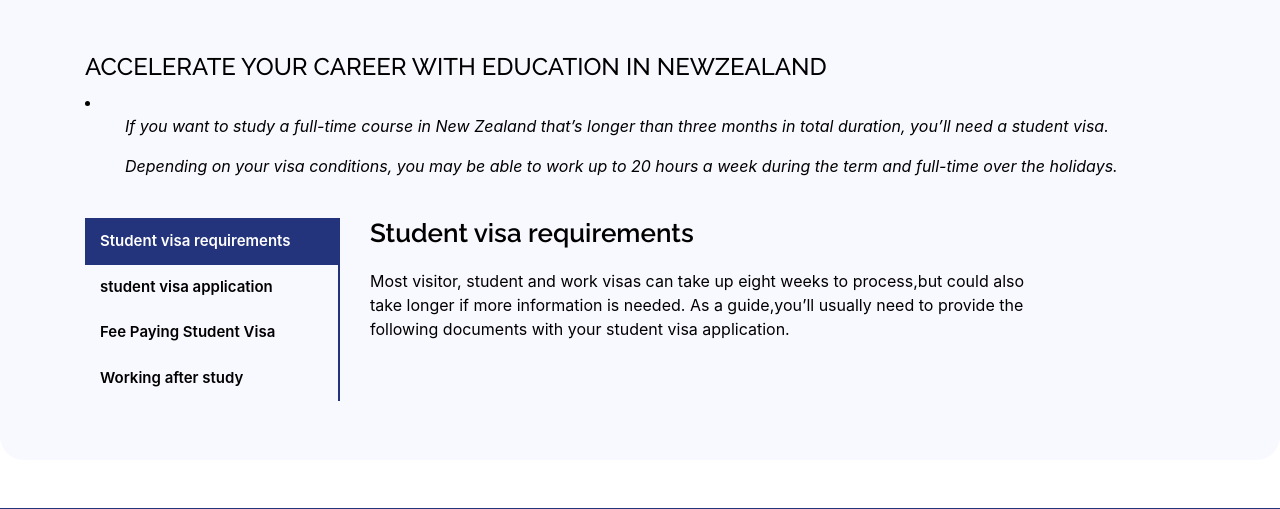
After one commit to Unisight-Technologies/visa-to-newzealand, a Django app: page /studentvisa/ in a window 1280 px wide. The commit adds this page. Shown: the part 530-1039 px from the top of the page. Run offline with Django 3.2, Linux system fonts and the light colour scheme; some libraries are stand-ins or nearby versions.

Commit message:
Visa pages added holiday and student done

```diff
--- a/newzealand/urls.py
+++ b/newzealand/urls.py
@@ -21,5 +21,10 @@ urlpatterns = [
     path('', views.Homepage.as_view(),name="index"),
     path('aboutus/', views.Aboutpage.as_view(),name="aboutus"),
     path('contactus/', views.Contactpage.as_view(),name="contactus"),
+    path('workvisa/', views.Workpage.as_view(),name="workvisa"),
+    path('studentvisa/', views.Studentpage.as_view(),name="studentvisa"),
+    path('investorvisa/', views.Investorpage.as_view(),name="investorvisa"),
+    path('holidayvisa/', views.Holidaypage.as_view(),name="holidayvisa"),
+    path('self-empvisa/', views.Self_emp_page.as_view(),name="self-empvisa"),
     # path('refresh/', views.refresh, name='refresh')
 ]
--- a/nzapp/templates/base.html
+++ b/nzapp/templates/base.html
@@ -80,11 +80,11 @@
         <li><a href="{% url 'aboutus' %}">About Us</a></li>
         <li class="drop-down"><a href="#services">Services</a>
           <ul>
-            <li><a href="#">Student visa</a></li>
-            <li><a href="#">Working holiday visa</a></li>
-            <li><a href="#">Work visa</a></li>
-            <li><a href="#">Self employment visa</a></li>
-            <li><a href="#">Investing visa</a></li>
+            <li><a href="{% url 'studentvisa' %}">Student visa</a></li>
+            <li><a href="{% url 'holidayvisa' %}">Working holiday visa</a></li>
+            <li><a href="{% url 'workvisa' %}">Work visa</a></li>
+            <li><a href="{% url 'self-empvisa' %}">Self employment visa</a></li>
+            <li><a href="{% url 'investorvisa' %}">Investing visa</a></li>
           </ul>
         </li>
         <!-- <li><a href="#portfolio">Portfolio</a></li> -->
@@ -105,20 +105,6 @@
               <li>  <a href="#">Denmark</a> </li>
 
             </ul>
-            <!-- <li><a href="#">Drop Down 1</a></li>
-            <li class="drop-down"><a href="#">Deep Drop Down</a>
-              <ul>
-                <li><a href="#">Deep Drop Down 1</a></li>
-                <li><a href="#">Deep Drop Down 2</a></li>
-                <li><a href="#">Deep Drop Down 3</a></li>
-                <li><a href="#">Deep Drop Down 4</a></li>
-                <li><a href="#">Deep Drop Down 5</a></li>
-              </ul>
-            </li>
-            <li><a href="#">Drop Down 2</a></li>
-            <li><a href="#">Drop Down 3</a></li>
-            <li><a href="#">Drop Down 4</a></li>
-          </ul> -->
         </li>
         <li><a href="{% url 'contactus' %}">Contact Us</a></li>
 
@@ -151,8 +137,6 @@
             <div class="social-links mt-3">
               <a href="#" class="facebook"><i class="bx bxl-facebook"></i></a>
               <a href="#" class="instagram"><i class="bx bxl-instagram"></i></a>
-              <!-- <a href="#" class="google-plus"><i class="bx bxl-skype"></i></a>
-              <a href="#" class="linkedin"><i class="bx bxl-linkedin"></i></a> -->
             </div>
           </div>
         </div>
@@ -162,14 +146,12 @@
           <ul>
             <li><i class="bx bx-chevron-right"></i> <a href="{% url 'index' %}">Home</a></li>
             <li><i class="bx bx-chevron-right"></i> <a href="{% url 'aboutus' %}">About Us</a></li>
-            <li><i class="bx bx-chevron-right"></i> <a href="#">Student visa </a></li>
-            <li><i class="bx bx-chevron-right"></i> <a href="#">Working holiday visa</a></li>
-            <li><i class="bx bx-chevron-right"></i> <a href="#">Work visa</a></li>
-            <li><i class="bx bx-chevron-right"></i> <a href="#">Self employment visa</a></li>
-            <li><i class="bx bx-chevron-right"></i> <a href="#"> Investing visa</a></li>
-            <li><i class="bx bx-chevron-right"></i> <a href="{% url 'contactus' %}">Contact Us</a></li>
-             <!-- <li><i class="bx bx-chevron-right"></i> <a href="#">Terms of service</a></li> -->
-             <!-- <li><i class="bx bx-chevron-right"></i> <a href="#">Privacy policy</a></li> -->
+            <li><i class="bx bx-chevron-right"></i> <a href="{% url 'studentvisa' %}">Student visa </a></li>
+            <li><i class="bx bx-chevron-right"></i> <a href="{% url 'holidayvisa' %}">Working holiday visa</a></li>
+            <li><i class="bx bx-chevron-right"></i> <a href="{% url 'workvisa' %}">Work visa</a></li>
+            <li><i class="bx bx-chevron-right"></i> <a href="{% url 'self-empvisa' %}">Self employment visa</a></li>
+            <li><i class="bx bx-chevron-right"></i> <a href="{% url 'investorvisa' %}"> Investing visa</a></li>
+            <li><i class="bx bx-chevron-right"></i> <a href="{% url 'contactus' %}">Contact Us</a></li>             <!-- <li><i class="bx bx-chevron-right"></i> <a href="#">Terms of service</a></li> -->             <!-- <li><i class="bx bx-chevron-right"></i> <a href="#">Privacy policy</a></li> -->
            </ul>
          </div>
 
--- /dev/null
+++ b/nzapp/templates/studentvisa.html
@@ -0,0 +1,183 @@
+{% extends 'base.html' %}
+{% load static %}
+{% block body_block %}
+
+<main id="main">
+
+  <section id="one" class="wrapper style1">
+
+    <section id="specials" class="specials">
+      <div class="container" data-aos="fade-up">
+
+        <div class="section-title">
+          <span style="color: #000">STUDENT VISA</span><br><br>
+          <img style="width: 35%" src="/static/assets/img/20210109_174758_0001.png" alt="">
+
+          <!-- <p style="color: black; font-size: 3em; font-family:Open Sans, sans-serif;">STUDENT & TRAINING VISA</p> -->
+          </div>
+          <br>
+
+          <div class="section-title-details">
+            <h4>ACCELERATE YOUR CAREER WITH EDUCATION IN NEWZEALAND</h4>
+            <li>
+              <ul><i>  If you want to study a full-time course in New Zealand that’s longer than three  months in total duration, you’ll need a student visa.</i></ul>
+              <ul><i>  Depending on your visa conditions, you may be able to work up to 20  hours a week during the term and full-time over the holidays.</i></ul>
+            </li>
+          </div>
+<br>
+        <div class="row" data-aos="fade-up" data-aos-delay="100">
+          <div class="col-lg-3">
+            <ul class="nav nav-tabs flex-column">
+              <li class="nav-item">
+                <a class="nav-link active show" data-toggle="tab" href="#tab-1">Student visa requirements</a>
+              </li>
+              <li class="nav-item">
+                <a class="nav-link" data-toggle="tab" href="#tab-2">student visa application</a>
+              </li>
+              <li class="nav-item">
+                <a class="nav-link" data-toggle="tab" href="#tab-3">Fee Paying Student Visa</a>
+              </li>
+              <li class="nav-item">
+                <a class="nav-link" data-toggle="tab" href="#tab-4">Working after study </a>
+              </li>
+            </ul>
+          </div>
+          <div class="col-lg-9 mt-4 mt-lg-0">
+            <div class="tab-content">
+              <div class="tab-pane active show" id="tab-1">
+                <div class="row">
+                  <div class="col-lg-10 details order-2 order-lg-1">
+                    <h3>Student visa requirements </h3>
+                    <p>Most visitor, student and work visas can take up eight weeks to process,but could also take longer if more information is needed. As a guide,you’ll usually need to provide the following documents with your student visa application.</p>
+                  </div>
+                  <!-- <div class="col-lg-4 text-center order-1 order-lg-2">
+                  <img src="assets/img/sunsweet.jpeg" alt="" class="img-fluid">
+                </div> -->
+              </div>
+            </div>
+            <div class="tab-pane" id="tab-2">
+              <div class="row">
+                <div class="col-lg-10 details order-2 order-lg-1">
+                  <h3>student visa application</h3>
+
+                  <ul>
+                    <li class="font-italic"> <i class="icofont-check-circled"></i>An offer of place from an approved education provider</li>
+                    <li class="font-italic"> <i class="icofont-check-circled"></i> Evidence that you have enough money to pay your tuition fees</li>
+                    <li class="font-italic"> <i class="icofont-check-circled"></i>Your passport and acceptable passport-style photo(s)</li>
+                    <li class="font-italic"> <i class="icofont-check-circled"></i>Proof of funds – $15,000 per year, to cover your living expenses • A copy of your air ticket home, or proof that you have enough money to  buy one</li>
+                    <li class="font-italic"> <i class="icofont-check-circled"></i> An accommodation guarantee, if you’re under 18 </li>
+                    <li class="font-italic"> <i class="icofont-check-circled"></i> Your visa application fee </li>
+                    <li class="font-italic"> <i class="icofont-check-circled"></i> You may also be asked to provide a medical certificate and chest x-ray,  and a police certificate.</li>
+                  </ul>
+                </div>
+            </div>
+          </div>
+          <div class="tab-pane" id="tab-3">
+            <div class="row">
+              <div class="col-lg-11 details order-2 order-lg-1">
+                <h3>Fee Paying Student Visa</h3>
+                <p><b>If you’re from overseas, you can apply for a visa to study full-time in New  Zealand. You’ll need to pay the full cost of your courses and enrol with  an approved education provider. While you’re here, you can enjoy New  Zealand’s high-quality teaching standards and gain internationally  recognised qualifications.</b>
+                <br>
+                <ul> <b>You Can:</b>
+                  <li class="font-italic"> <i class="icofont-check-circled"></i>Study full-time at the course stated on your visa – this includes schools,  tertiary (study after secondary school) and English language study. </li>
+                  <li class="font-italic"> <i class="icofont-check-circled"></i>Work part-time up to 20 hours a week while studying or full-time in the  holidays, depending on your visa conditions. </li>
+                  <li class="font-italic"> <i class="icofont-check-circled"></i>Live by yourself above a certain age, otherwise you’ll need to come with  your parent or legal guardian. </li>
+                </ul>
+                <ul> <b>Things to note:</b>
+                  <li class="font-italic"> <i class="icofont-check-circled"></i>If you want to bring your partner or children with you, they can apply for  visas based on their relationship to you. </li>
+                  <li class="font-italic"> <i class="icofont-check-circled"></i>Your Student Visa is normally for the same length of time as the study  you’ve paid for.  </li>
+                  <li class="font-italic"> <i class="icofont-check-circled"></i>You can apply for this visa if you’re a distance learning or  correspondence student who is studying outside New Zealand and you  need to visit New Zealand for more than 3 months to attend your  education provider, eg to do practical study or sit exams.</li>
+                </ul>
+                </div>
+          </div>
+        </div>
+
+        <div class="tab-pane" id="tab-4">
+          <div class="row">
+            <div class="col-lg-10 details order-2 order-lg-1">
+              <h3>Working after study</h3>
+              <p>If you'd like to work here after gaining your qualification to get some  experience, you need to know about our requirements to work after  study. It's good to have these in mind when deciding what course to  enrol in so you gain a qualification that's needed and valued by New  Zealand employers. </p>
+                        </div>
+        </div>
+
+
+      </div>
+    </div>
+    </div>
+
+  </div>
+</section>
+</section>
+
+
+  <!-- <section id="pricing" class="pricing">
+    <div class="container">
+
+      <div class="section-title">
+          <span style="color: black">STUDENT VISA</span>
+
+      </div>
+
+
+          <br><br><br>
+
+<br>
+      <div class="row">
+
+        <div class="col-lg-4 col-md-6 mt-md-0" data-aos="zoom-in" data-aos-delay="150">
+          <div class="box">
+            <i style="color: #23347c" class="fas fa-door-open fa-5x"></i><br><br>
+            <h2>INTAKE</h2>
+            <p>Universities in Australia have diverse deadlines for application:</p>
+            <ul class="text-left">
+              <li><h6><b>Intake 1:</b><p></p>Semester 1-</h6></li>
+                <li>It commences in <b>February</b> and is the <b>major</b> intake.</li>
+                <li><h6><b>Intake 2:</b><p></p>Semester 2-</h6></li>
+                  <li>It commences in <b>July</b> and intake is <b>available.</b></li>
+            </ul>
+          </div>
+        </div>
+
+        <div class="col-lg-4 col-md-6 mt-4 mt-md-0" data-aos="zoom-in">
+          <div class="box featured">
+            <i style="color: white;" class="fas fa-clock fa-5x"></i><br><br>
+            <h2>TIME FRAME</h2>
+            <p>Time frames for processing:</p>
+            <ul>
+              <li>•	<b>4 weeks</b> for processing</li>
+              <li>•	Apply for visa <b>124 days</b> before</li>
+              <li>•Fly to country <b>90 days</b> prior</li>
+
+            </ul>
+            <br><br><br>
+
+          </div>
+        </div>
+
+        <div class="col-lg-4 col-md-6 mt-4 mt-lg-0" data-aos="zoom-in" data-aos-delay="150">
+          <div class="box">
+            <i style="color: #23347c" class="fas fa-clipboard-check fa-5x"></i><br><br>
+            <h2>ELIGIBLE FOR</h2>
+
+            <ul>
+              <li>•	be enrolled in a course of study in Australia</li>
+              <li>•	hold Overseas Student Health Cover (OSHC), or fall in one of the exemption categories</li>
+              <li>•	must be 6 years or older </li>
+              <li>•prove you have a welfare arrangement, if you are under 18</li>
+
+
+            </ul>
+
+          </div>
+        </div>
+
+      </div> -->
+      <br><br>
+
+
+
+
+<!-- </section> -->
+
+</main>
+{% endblock %}
--- a/nzapp/views.py
+++ b/nzapp/views.py
@@ -7,9 +7,18 @@ class Homepage(TemplateView):
 class Aboutpage(TemplateView):
     template_name= "aboutus.html"
 
+class Workpage(TemplateView):
+    template_name= "workvisa.html"
+class Studentpage(TemplateView):
+    template_name= "studentvisa.html"
+class Investorpage(TemplateView):
+    template_name= "investorvisa.html"
+class Holidaypage(TemplateView):
+    template_name= "holidayvisa.html"
+class Self_emp_page(TemplateView):
+    template_name= "self-empvisa.html"
 class Contactpage(TemplateView):
     template_name= "contactus.html"
-
     def post(self, request):
 
         form = request.POST
```
Also changed, not shown: nzapp/templates/holidayvisa.html (added, +75 -0 lines), nzapp/templates/inner-page.html (deleted, +0 -209 lines), nzapp/templates/investorvisa.html (added), nzapp/templates/self-empvisa.html (added), nzapp/templates/workvisa.html (added).
